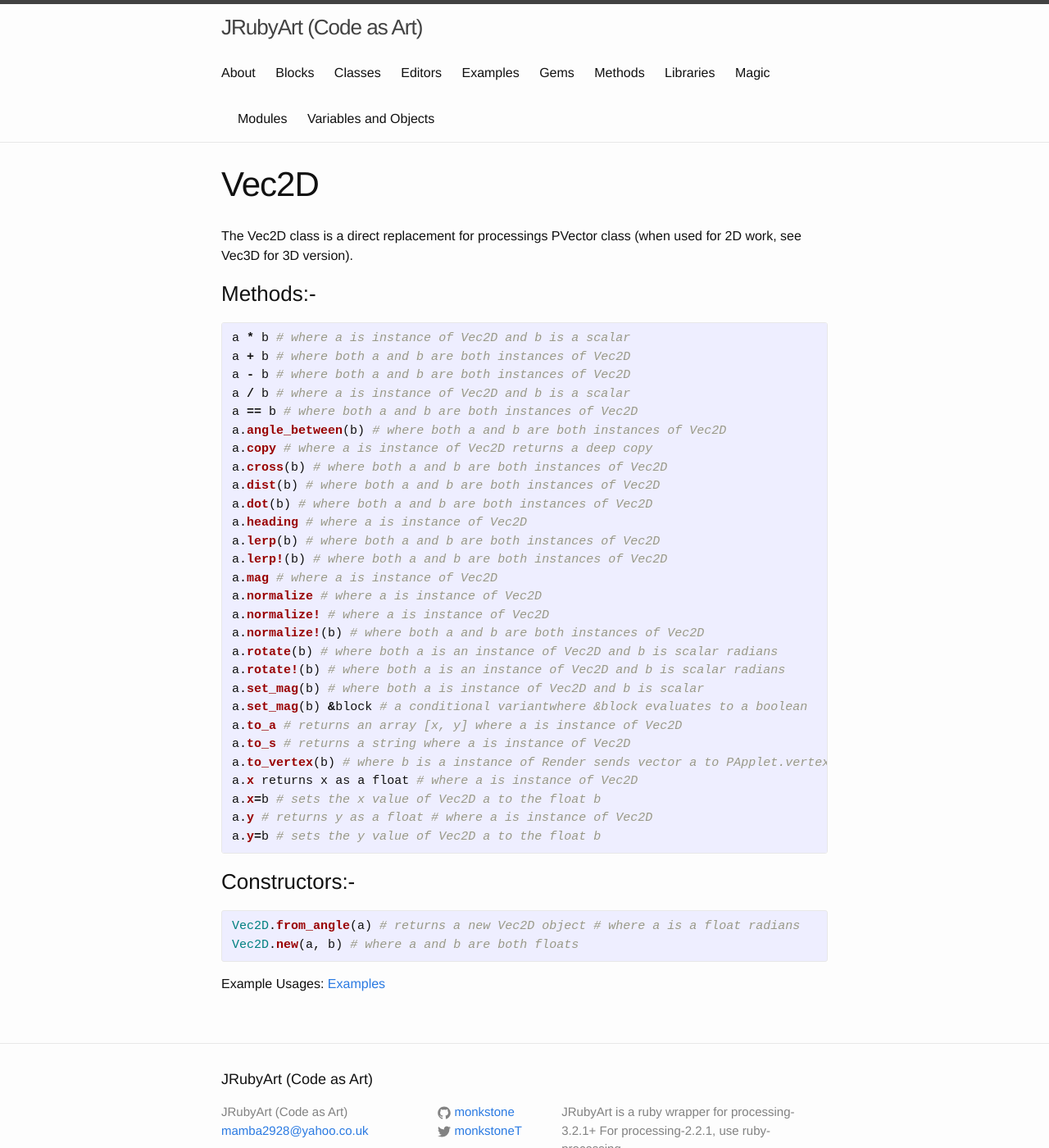
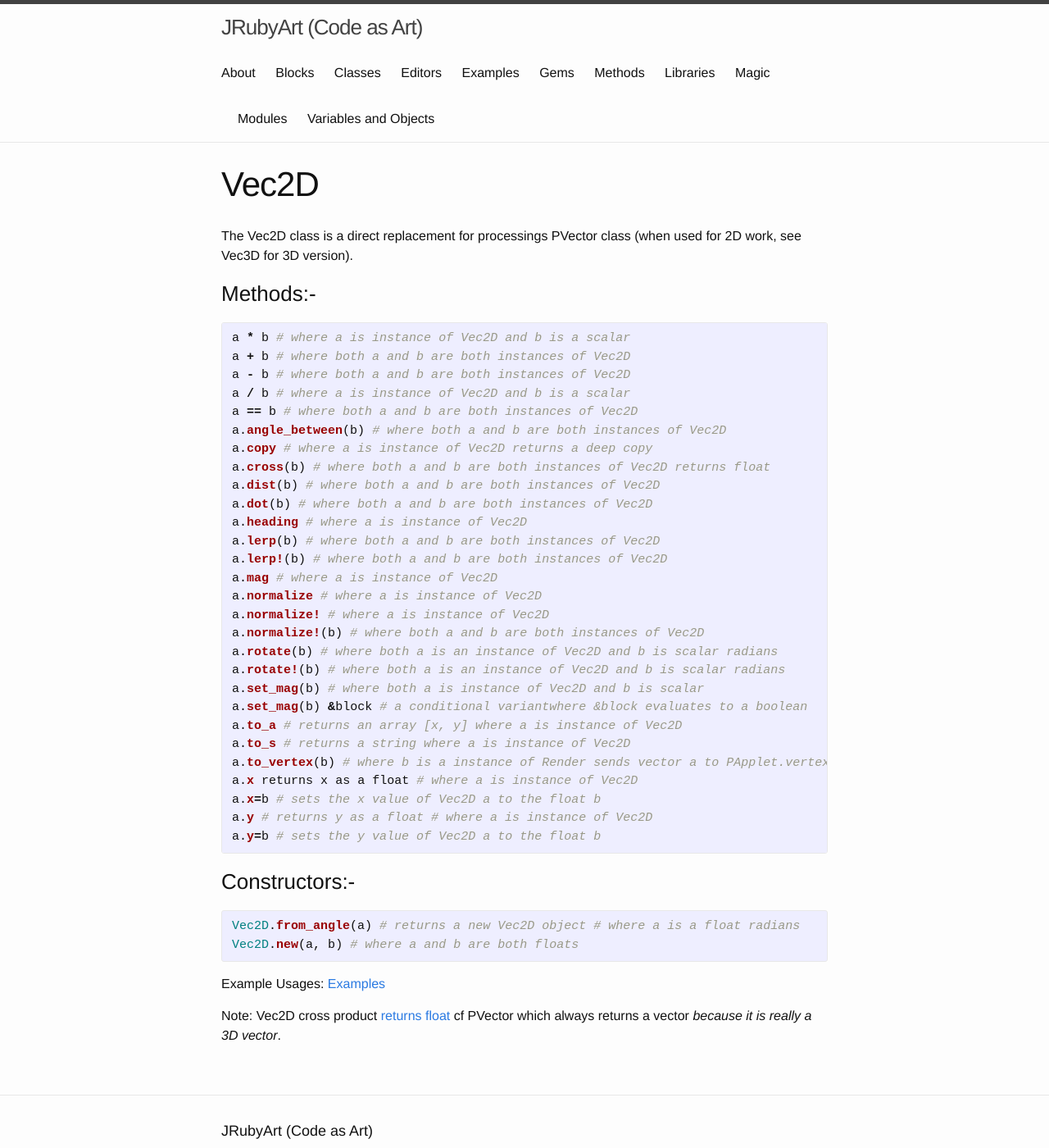
Before and after one commit to ruby-processing/JRubyArt, a Jekyll site: the page built from _classes/vec2d.md, in a window 1280 px wide and 1400 px high. Shown: the whole window at 82% size. Built offline with Jekyll 4.4.1, drawn with Linux system fonts in a browser that asks for light colours.

Commit message:
PVector is not 2D vector

```diff
--- a/_classes/vec2d.md
+++ b/_classes/vec2d.md
@@ -15,7 +15,7 @@
 a == b # where both a and b are both instances of Vec2D
 a.angle_between(b) # where both a and b are both instances of Vec2D
 a.copy # where a is instance of Vec2D returns a deep copy
-a.cross(b) # where both a and b are both instances of Vec2D
+a.cross(b) # where both a and b are both instances of Vec2D returns float
 a.dist(b) # where both a and b are both instances of Vec2D
 a.dot(b) # where both a and b are both instances of Vec2D
 a.heading # where a is instance of Vec2D
@@ -45,4 +45,7 @@
 
 Example Usages: [Examples][Vec2D]
 
+Note: Vec2D cross product [returns float][float] cf PVector which always returns a vector _because it is really a 3D vector_.
+
 [Vec2D]: https://github.com/ruby-processing/JRubyArt-examples/blob/master/processing_app/library/vecmath/vec2d/
+[float]:https://github.com/ruby-processing/JRubyArt-examples/blob/master/processing_app/library/vecmath/vec2d/library/circle/lib/points.rb
```
Also changed, not shown: _magic/java.md (+2 -1 lines).
